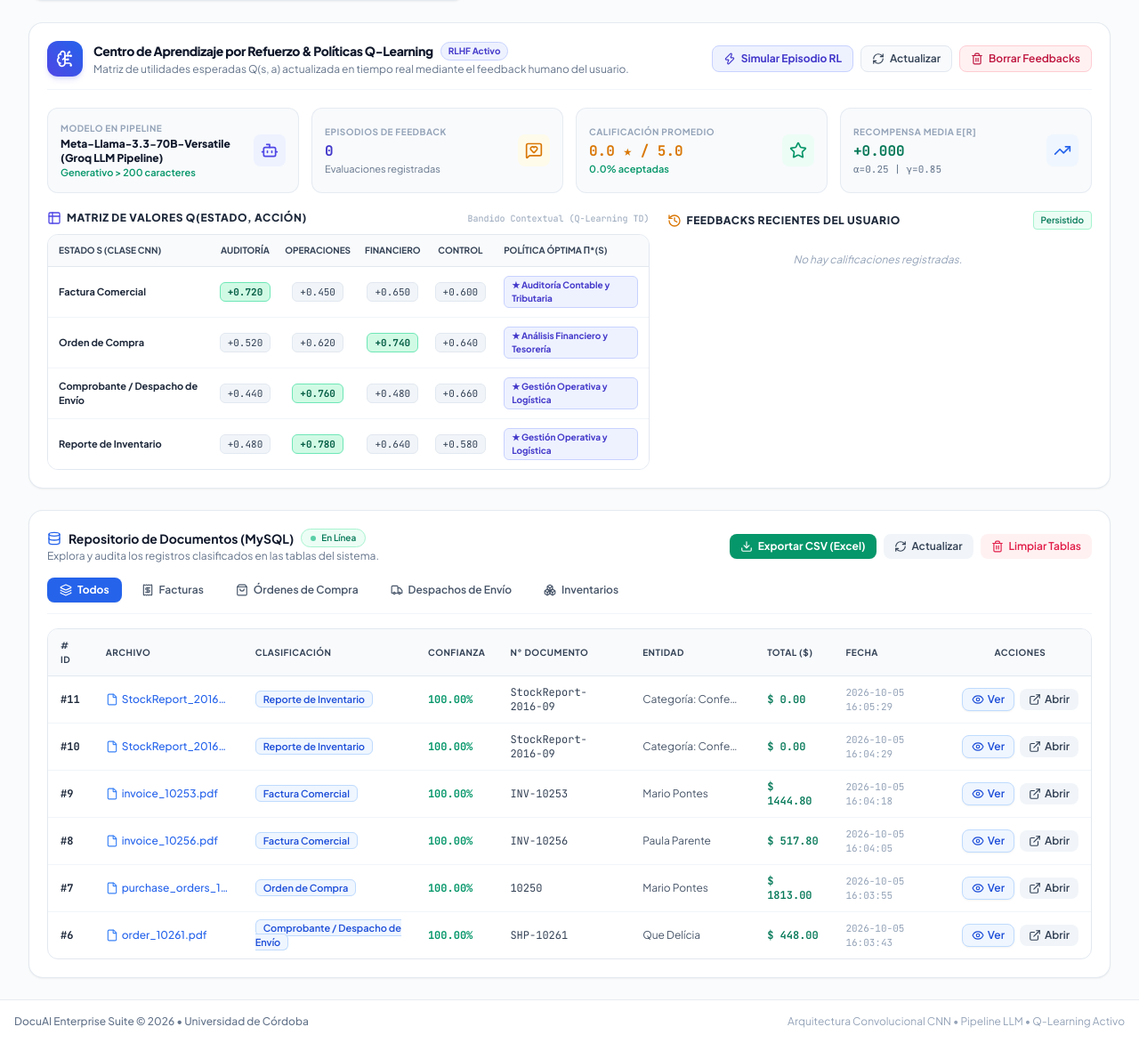
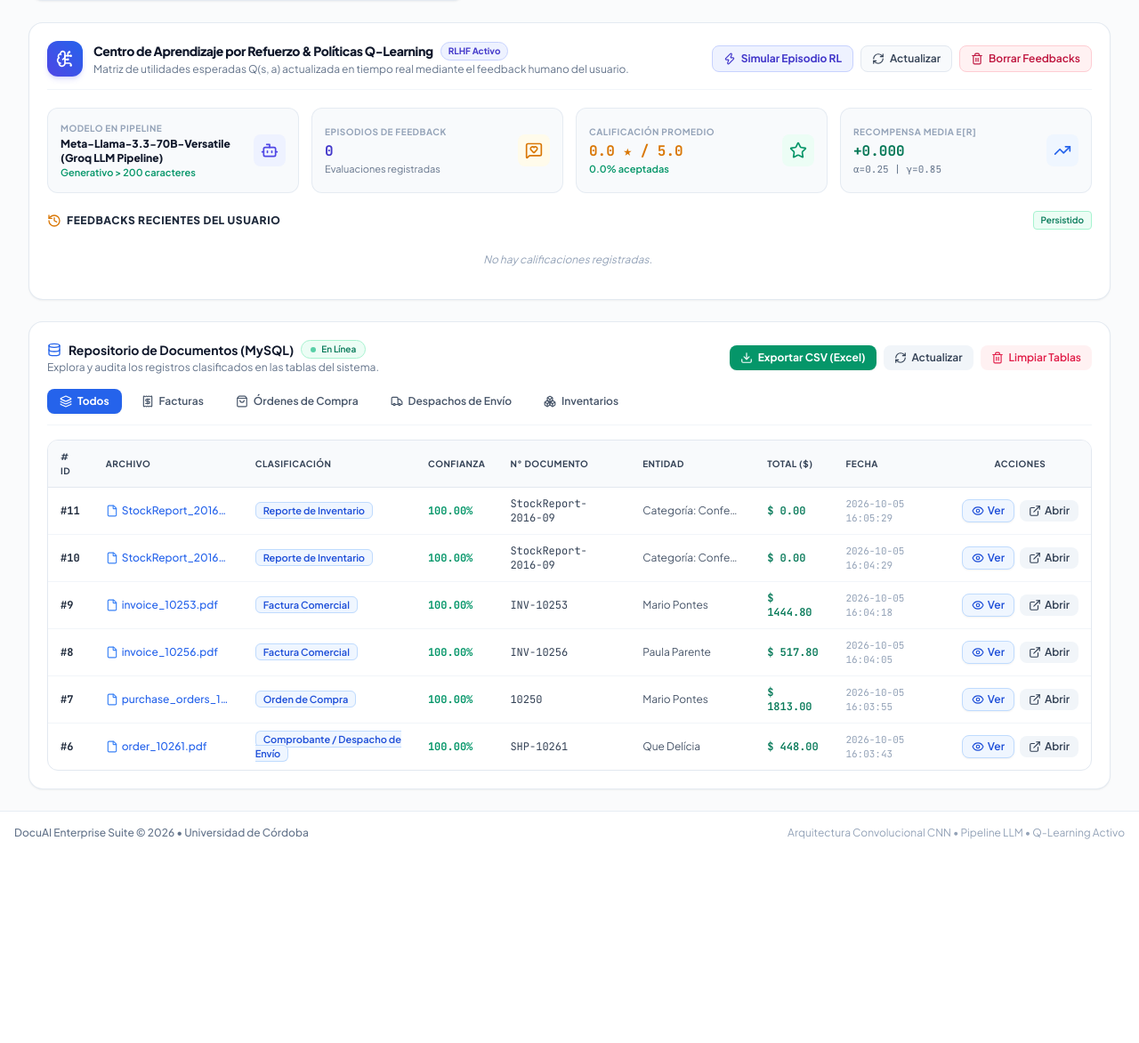
Before and after one commit to Brayan027/Simulacion-proyecto-11, a Flask app: page / in a window 1280 px wide. Shown: the part 787-1959 px from the top of the page at 89% size. After the commit the page ends 1730 px from the top, so only its background shows below. Run offline with Flask 3, Linux system fonts and the light colour scheme; data comes from the database, SQL or seed files in the repository; data that the repository does not hold is empty; some libraries are stand-ins or nearby versions.

Commit message:
fix(ui): remover matriz de valores Q para evitar metricas confusas en la interfaz

```diff
--- a/Web/templates/index.html
+++ b/Web/templates/index.html
@@ -751,40 +751,8 @@
         </div>
       </div>
 
-      <!-- Matriz Q(s, a) y Feedbacks Recientes -->
-      <div class="grid grid-cols-1 lg:grid-cols-12 gap-5 items-start">
-
-        <!-- Tabla Q(s, a) (7 cols) -->
-        <div class="lg:col-span-7 space-y-2.5">
-          <div class="flex items-center justify-between">
-            <h3 class="text-xs font-extrabold text-slate-800 uppercase tracking-wider flex items-center gap-1.5">
-              <i data-lucide="table-2" class="w-4 h-4 text-indigo-600"></i>
-              Matriz de Valores Q(Estado, Acción)
-            </h3>
-            <span class="text-[10px] text-slate-400 mono">Bandido Contextual (Q-Learning TD)</span>
-          </div>
-
-          <div class="overflow-x-auto rounded-xl border border-slate-200">
-            <table class="w-full text-left text-[11px] text-slate-700">
-              <thead class="bg-slate-50 text-slate-700 font-bold border-b border-slate-200 uppercase text-[10px]">
-                <tr>
-                  <th class="py-2.5 px-3">Estado s (Clase CNN)</th>
-                  <th class="py-2.5 px-2 text-center">Auditoría</th>
-                  <th class="py-2.5 px-2 text-center">Operaciones</th>
-                  <th class="py-2.5 px-2 text-center">Financiero</th>
-                  <th class="py-2.5 px-2 text-center">Control</th>
-                  <th class="py-2.5 px-3">Política Óptima π*(s)</th>
-                </tr>
-              </thead>
-              <tbody id="rlQTableBody" class="divide-y divide-slate-100 bg-white">
-                <!-- Renderizado por JS -->
-              </tbody>
-            </table>
-          </div>
-        </div>
-
-        <!-- Historial de Feedbacks (5 cols) -->
-        <div class="lg:col-span-5 space-y-2.5">
+      <!-- Historial de Feedbacks Recientes -->
+      <div class="space-y-2.5">
         <div class="flex items-center justify-between">
           <h3 class="text-xs font-extrabold text-slate-800 uppercase tracking-wider flex items-center gap-1.5">
             <i data-lucide="history" class="w-4 h-4 text-amber-600"></i>
@@ -796,8 +764,6 @@
         <div id="rlFeedbackList" class="space-y-2 max-h-60 overflow-y-auto pr-1 text-xs">
           <!-- Renderizado por JS -->
         </div>
-        </div>
-
       </div>
     </div>
 
@@ -2714,7 +2680,7 @@
                 <div class="flex items-center justify-between text-[10px] text-slate-600 mono">
                   <span class="truncate">Política: <strong>${fb.accion_nombre}</strong></span>
                   <span class="font-bold ${isPos ? 'text-emerald-700' : 'text-rose-600'}">
-                    r=${fb.recompensa >= 0 ? '+' : ''}${Number(fb.recompensa).toFixed(2)} | Q: ${Number(fb.q_anterior).toFixed(2)}➔${Number(fb.q_nuevo).toFixed(2)}
+                    ${isPos ? 'Aceptado por Usuario' : 'Ajuste de Política'}
                   </span>
                 </div>
                 ${fb.comentario ? `<p class="text-[10px] text-slate-500 italic truncate">"${fb.comentario}"</p>` : ''}
```
Lines whose indentation alone changed are shown as unchanged.
